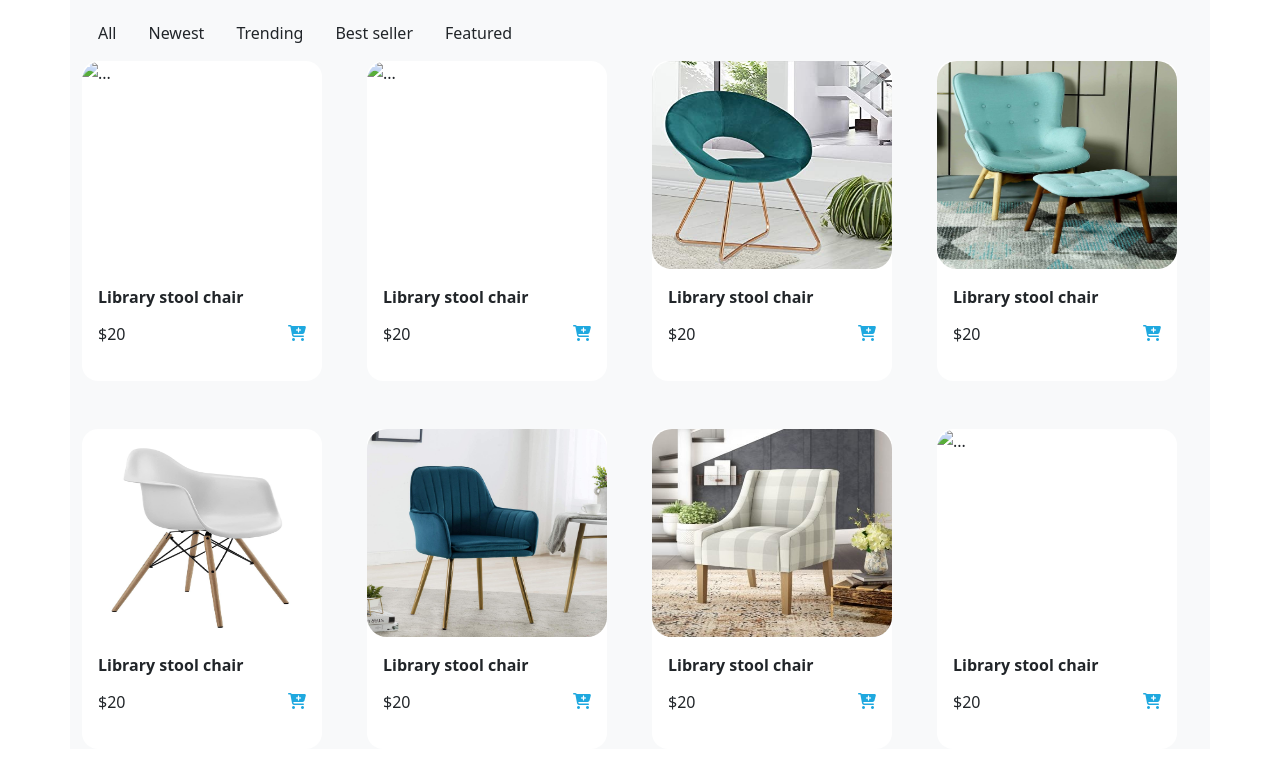
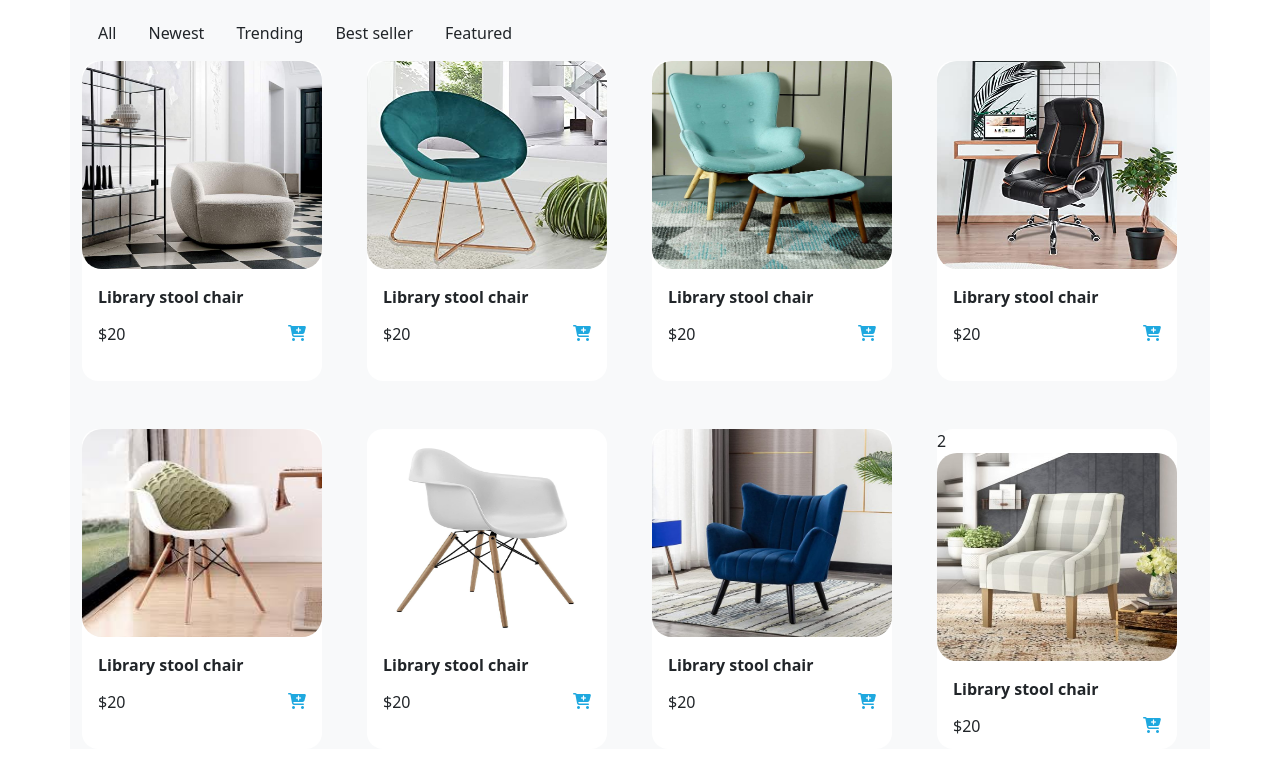
Before and after one commit to hudashk/E-COMMERCE, a plain HTML site: page index.html in a window 1280 px wide. Shown: the part 1076-1839 px from the top of the page. Drawn offline with nearby package versions, Linux system fonts and the light colour scheme.

Commit message:
upload my file

```diff
--- a/index.html
+++ b/index.html
@@ -1,6 +1,5 @@
 <!DOCTYPE html>
 <html lang="en">
-
 <head>
   <meta charset="UTF-8">
   <meta http-equiv="X-UA-Compatible" content="IE=edge">
@@ -10,7 +9,7 @@
     integrity="sha384-gH2yIJqKdNHPEq0n4Mqa/HGKIhSkIHeL5AyhkYV8i59U5AR6csBvApHHNl/vI1Bx" crossorigin="anonymous">
   <link rel="stylesheet" href="https://cdnjs.cloudflare.com/ajax/libs/OwlCarousel2/2.3.4/assets/owl.carousel.min.css"
     integrity="sha512-tS3S5qG0BlhnQROyJXvNjeEM4UpMXHrQfTGmbQ1gKmelCxlSEBUaxhRBj/EFTzpbP4RVSrpEikbmdJobCvhE3g=="
-    crossorigin="anonymous" referrerpolicy="no-referrer" />
+    crossorigin="anonymous" referrerpolicy="no-referrer"/>
   <link rel="stylesheet" href="style.css">
 </head>
 
@@ -176,7 +175,7 @@
       <div class="row">
         <div class="col-lg-3">
           <div class="card" style="width: 15rem;height: 20em; border-radius: 1em;border: none;">
-            <img src="images/chair-n1.jpg" class="card-img-top" alt="..." style="height: 13em; border-radius: 20px;">
+            <img src="Images/chair-n2.jpg" class="card-img-top" alt="..." style="height: 13em; border-radius: 20px;">
             <div class="card-body">
               <p><b>Library stool chair</b></p>
               <h6>$20 <i class="icon fa-solid fa-cart-plus"></i></h6>
@@ -185,7 +184,7 @@
         </div>
         <div class="col-lg-3">
           <div class="card" style="width: 15rem;height: 20em; border-radius: 1em;border: none;">
-            <img src="images/chair-n2.jpg" class="card-img-top" alt="..." style="height: 13em; border-radius: 20px;">
+            <img src="Images/chair-n3.jpg" class="card-img-top" alt="..." style="height: 13em; border-radius: 20px;">
             <div class="card-body">
               <p><b>Library stool chair</b></p>
               <h6>$20 <i class="icon fa-solid fa-cart-plus"></i></h6>
@@ -194,7 +193,7 @@
         </div>
         <div class="col-lg-3">
           <div class="card" style="width: 15rem;height: 20em; border-radius: 1em;border: none;">
-            <img src="images/chair-n3.jpg" class="card-img-top" alt="..." style="height: 13em; border-radius: 20px;">
+            <img src="Images/chair-n4.jpg" class="card-img-top" alt="..." style="height: 13em; border-radius: 20px;">
             <div class="card-body">
               <p><b>Library stool chair</b></p>
               <h6>$20 <i class="icon fa-solid fa-cart-plus"></i></h6>
@@ -203,7 +202,8 @@
         </div>
         <div class="col-lg-3">
           <div class="card" style="width: 15rem;height: 20em; border-radius: 1em;border: none;">
-            <img src="images/chair-n4.jpg" class="card-img-top" alt="..." style="height: 13em; border-radius: 20px;">
+            <img src="Images/chair-n5 (1).jpg" class="card-img-top" alt="..."
+              style="height: 13em; border-radius: 20px;">
             <div class="card-body">
               <p><b>Library stool chair</b></p>
               <h6>$20 <i class="icon fa-solid fa-cart-plus"></i></h6>
@@ -215,7 +215,8 @@
       <div class="row mt-5">
         <div class="col-lg-3">
           <div class="card" style="width: 15rem;height: 20em; border-radius: 1em;border: none; ">
-            <img src="images/chair.jpg" class="card-img-top" alt="..." style="height: 13em; border-radius: 20px;">
+            <img src="Images/chair-n6 (1).jpg" class="card-img-top" alt="..."
+              style="height: 13em; border-radius: 20px;">
             <div class="card-body">
               <p><b>Library stool chair</b></p>
               <h6>$20 <i class="icon fa-solid fa-cart-plus"></i></h6>
@@ -224,7 +225,7 @@
         </div>
         <div class="col-lg-3">
           <div class="card" style="width: 15rem;height: 20em; border-radius: 1em;border: none;">
-            <img src="images/chair2.jpg" class="card-img-top" alt="..." style="height: 13em; border-radius: 20px;">
+            <img src="Images/chair.jpg" class="card-img-top" alt="..." style="height: 13em; border-radius: 20px;">
             <div class="card-body">
               <p><b>Library stool chair</b></p>
               <h6>$20 <i class="icon fa-solid fa-cart-plus"></i></h6>
@@ -233,7 +234,7 @@
         </div>
         <div class="col-lg-3">
           <div class="card" style="width: 15rem;height: 20em; border-radius: 1em;border: none;">
-            <img src="Images/chair7.jpg" class="card-img-top" alt="..." style="height: 13em; border-radius: 20px;">
+            <img src="Images/chair8 (1).jpg" class="card-img-top" alt="..." style="height: 13em; border-radius: 20px;">
             <div class="card-body">
               <p><b>Library stool chair</b></p>
               <h6>$20 <i class="icon fa-solid fa-cart-plus"></i></h6>
@@ -242,7 +243,7 @@
         </div>
         <div class="col-lg-3">
           <div class="card" style="width: 15rem;height: 20em; border-radius: 1em;border: none;">
-            <img src="Images/chair8(1).jpg" class="card-img-top" alt="..." style="height: 13em; border-radius: 20px;">
+            2<img src="Images/chair7.jpg" class="card-img-top" alt="..." style="height: 13em; border-radius: 20px;">
             <div class="card-body">
               <p><b>Library stool chair</b></p>
               <h6>$20 <i class="icon fa-solid fa-cart-plus"></i></h6>
@@ -267,7 +268,7 @@
                 unde velit at, consequatur animi quasi reiciendis quos expedita pariatur tenetur praesentium dignissimos
                 ullam cupiditate ut laboriosam.</p>
               <div>
-                <img src="images/test-img4.png" alt="client" class="rounded-circle" style="width: 5em;">
+                <img src="Images/test-img4.png" alt="client" class="rounded-circle" style="width: 5em;">
                 <div class="position2">
                   <h6>Williamson</h6>
                   <p>Web developer</p>
@@ -283,7 +284,7 @@
                 unde velit at, consequatur animi quasi reiciendis quos expedita pariatur tenetur praesentium dignissimos
                 ullam cupiditate ut laboriosam.</p>
               <div>
-                <img src="images/test-img4.png" alt="client" class="rounded-circle" style="width: 5em;">
+                <img src="Images/test-img4.png" alt="client" class="rounded-circle" style="width: 5em;">
                 <div class="position2">
                   <h6>Williamson</h6>
                   <p>Web developer</p>
@@ -299,7 +300,7 @@
                 unde velit at, consequatur animi quasi reiciendis quos expedita pariatur tenetur praesentium dignissimos
                 ullam cupiditate ut laboriosam.</p>
               <div>
-                <img src="images/test-img4.png" alt="client" class="rounded-circle" style="width: 5em;">
+                <img src="Images/test-img4.png" alt="client" class="rounded-circle" style="width: 5em;">
                 <div class="position2">
                   <h6>Williamson</h6>
                   <p>Web developer</p>
@@ -315,7 +316,7 @@
                 unde velit at, consequatur animi quasi reiciendis quos expedita pariatur tenetur praesentium dignissimos
                 ullam cupiditate ut laboriosam.</p>
               <div>
-                <img src="images/test-img4.png" alt="client" class="rounded-circle" style="width: 5em;">
+                <img src="Images/test-img4.png" alt="client" class="rounded-circle" style="width: 5em;">
                 <div class="position2">
                   <h6>Williamson</h6>
                   <p>Web developer</p>
@@ -335,7 +336,7 @@
       <div class="edit owl-carousel owl-theme">
         <div class="item">
           <div class="card" style="width: 15rem; border-radius: 1em;border: none;">
-            <img src="images/chair-n1 (1).jpg" class="card-img-top" alt="..."
+            <img src="Images/chair-n1 (1).jpg" class="card-img-top" alt="..."
               style="height: 13em; border-radius: 20px;">
             <div class="card-body">
               <p><b>Library stool chair</b></p>
@@ -345,7 +346,7 @@
         </div>
         <div class="item">
           <div class="card" style="width: 15rem;height: 20em; border-radius: 1em;border: none;">
-            <img src="images/chair-n1.jpg" class="card-img-top" alt="..." style="height: 13em; border-radius: 20px;">
+            <img src="Images/chair-n1.jpg" class="card-img-top" alt="..." style="height: 13em; border-radius: 20px;">
             <div class="card-body">
               <p><b>Library stool chair</b></p>
               <h6>$20 <i class="icon fa-solid fa-cart-plus"></i></h6>
@@ -354,7 +355,7 @@
         </div>
         <div class="item">
           <div class="card" style="width: 15rem;height: 20em; border-radius: 1em;border: none;">
-            <img src="images/chair-n2.jpg" class="card-img-top" alt="..." style="height: 13em; border-radius: 20px;">
+            <img src="Images/chair-n2.jpg" class="card-img-top" alt="..." style="height: 13em; border-radius: 20px;">
             <div class="card-body">
               <p><b>Library stool chair</b></p>
               <h6>$20 <i class="icon fa-solid fa-cart-plus"></i></h6>
@@ -363,7 +364,7 @@
         </div>
         <div class="item">
           <div class="card" style="width: 15rem;height: 20em; border-radius: 1em;border: none;">
-            <img src="images/chair-n3.jpg" class="card-img-top" alt="..." style="height: 13em; border-radius: 20px;">
+            <img src="Images/chair-n3.jpg" class="card-img-top" alt="..." style="height: 13em; border-radius: 20px;">
             <div class="card-body">
               <p><b>Library stool chair</b></p>
               <h6>$20 <i class="icon fa-solid fa-cart-plus"></i></h6>
@@ -381,7 +382,7 @@
         </div>
         <div class="item">
           <div class="card" style="width: 15rem;height: 20em; border-radius: 1em;border: none;">
-            <img src="images/chair-n4.jpg" class="card-img-top" alt="..." style="height: 13em; border-radius: 20px;">
+            <img src="Images/chair-n4.jpg" class="card-img-top" alt="..." style="height: 13em; border-radius: 20px;">
             <div class="card-body">
               <p><b>Library stool chair</b></p>
               <h6>$20 <i class="icon fa-solid fa-cart-plus"></i></h6>
@@ -390,7 +391,7 @@
         </div>
         <div class="item">
           <div class="card" style="width: 15rem;height: 20em; border-radius: 1em;border: none;">
-            <img src="images/chair1.jpg" class="card-img-top" alt="..." style="height: 13em; border-radius: 20px;">
+            <img src="Images/chair1.jpg" class="card-img-top" alt="..." style="height: 13em; border-radius: 20px;">
             <div class="card-body">
               <p><b>Library stool chair</b></p>
               <h6>$20 <i class="icon fa-solid fa-cart-plus"></i></h6>
```
Also changed, not shown: Images/chair-n2.jpg (added), Images/chair-n5 (1).jpg (added), Images/chair-n6 (1).jpg (added), Images/chair5 (1).jpg (added), Images/chair7 (1).jpg (added).
